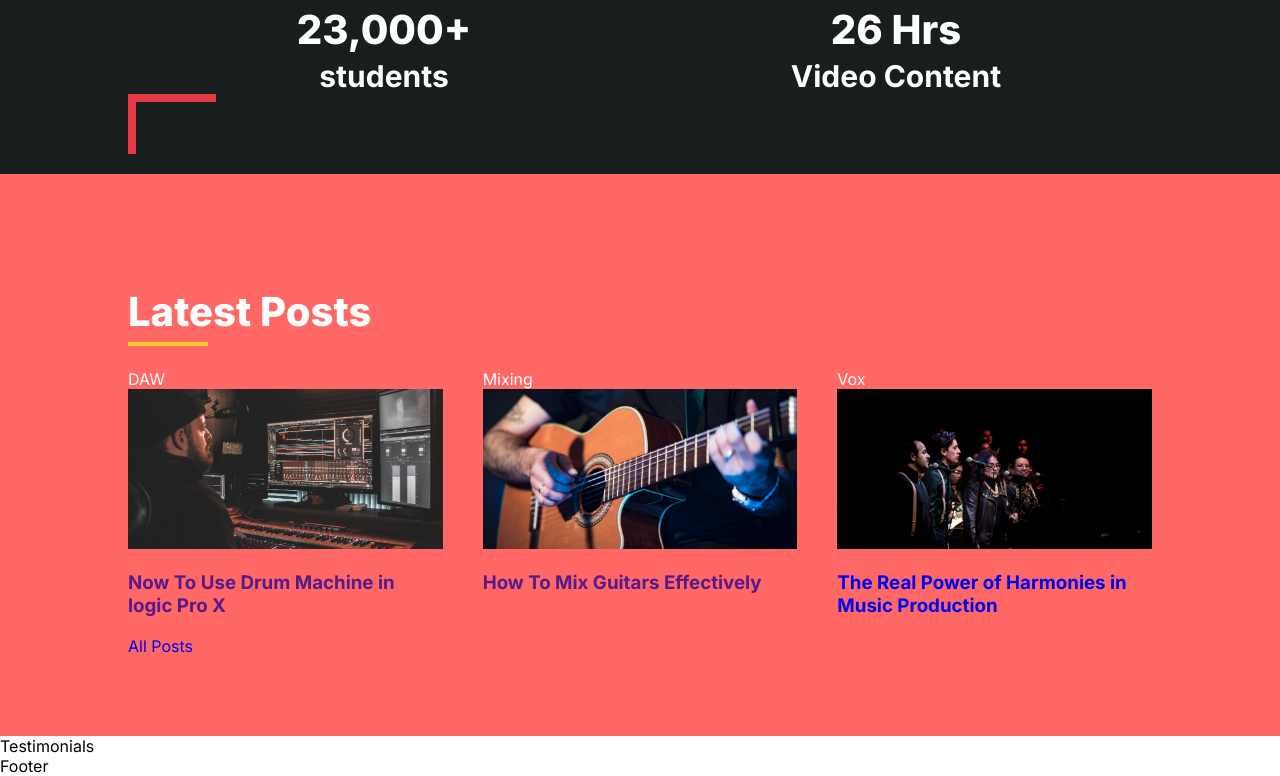
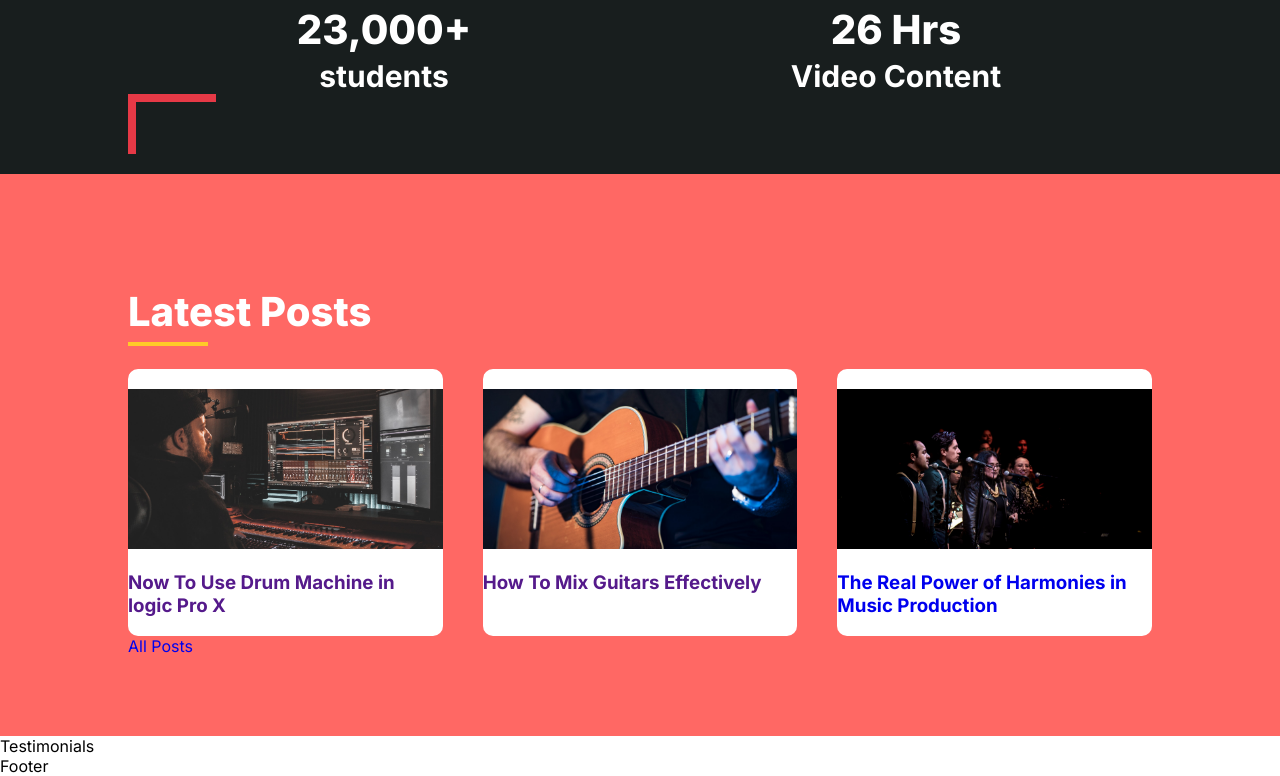
Before and after one commit to Nebenmor/sound-dzign, a React (Vite) app: page / in a window 1280 px wide. Shown: the part 1583-2359 px from the top of the page. Built offline with nearby package versions, Linux system fonts and the light colour scheme.

Commit message:
implement 'blog' styling

```diff
--- a/src/components/Blog/Blog.css
+++ b/src/components/Blog/Blog.css
@@ -9,3 +9,11 @@
   height: 160px;
   object-fit: cover;
 }
+
+#blog .post {
+  background: #fff;
+  border-radius: 10px;
+  position: relative;
+  overflow: hidden;
+  transition: all 400ms;
+}
```
